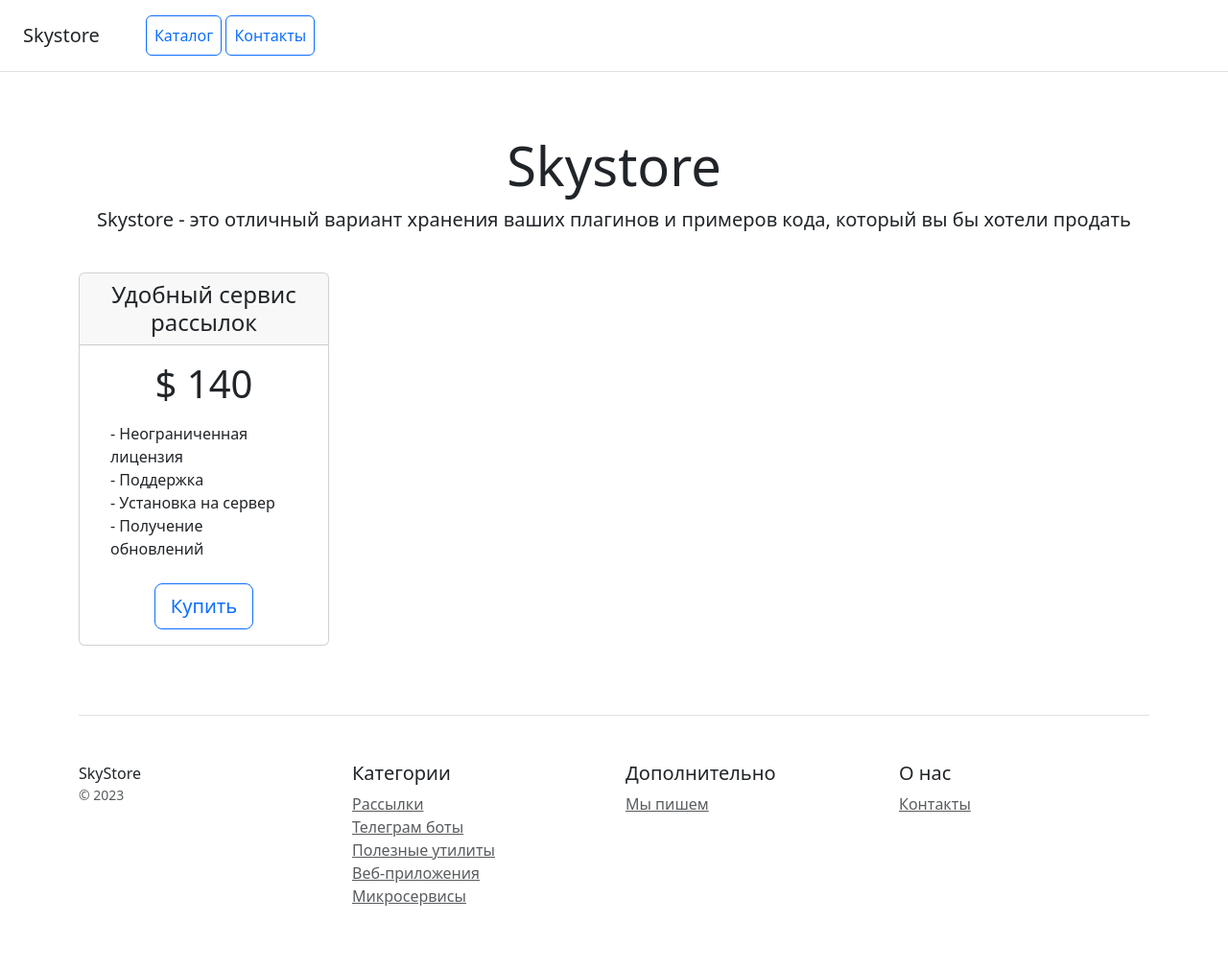
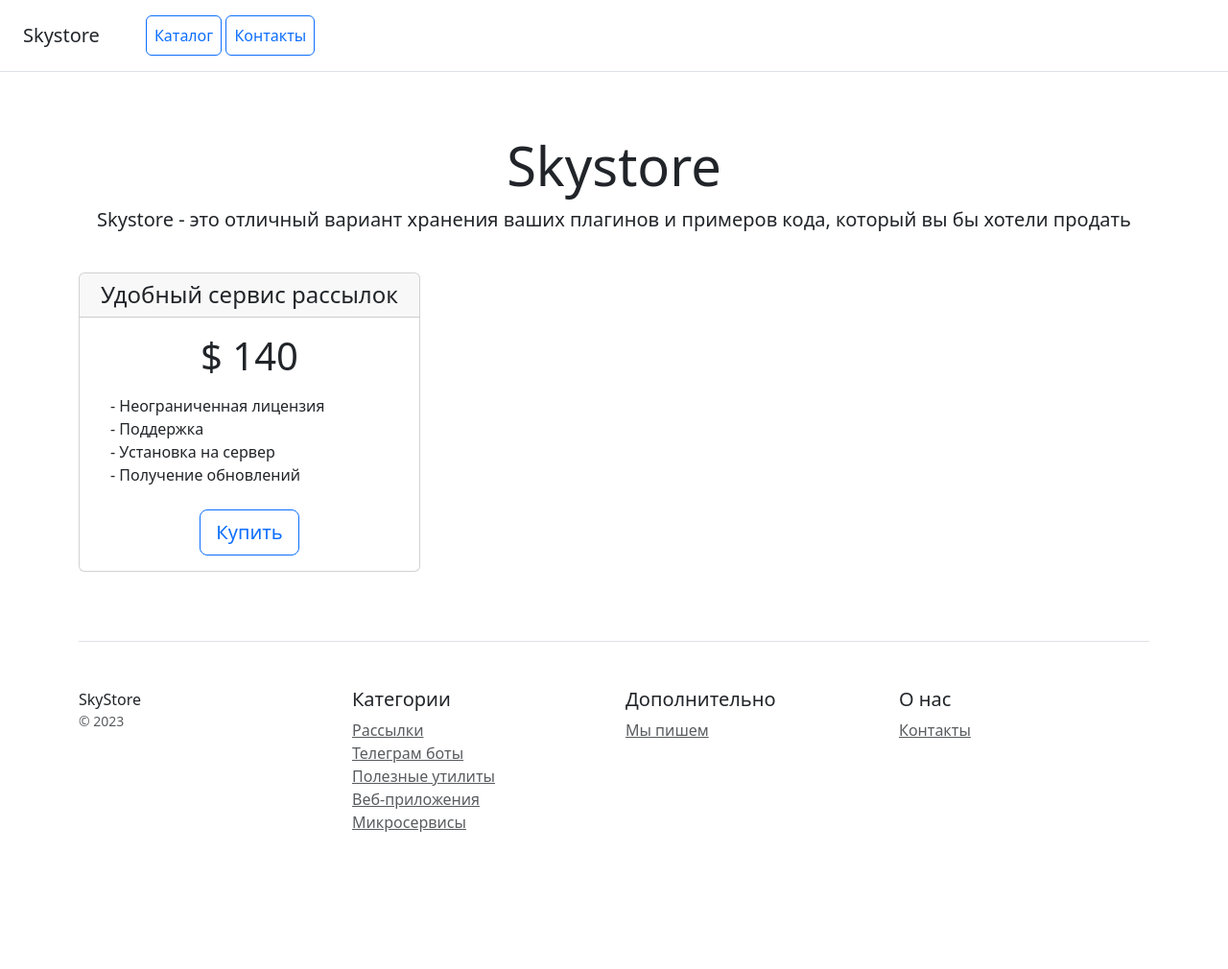
Before and after one commit to IliaGirko/online_store, a Django app: page /home/ in a window 1280 px wide. Shown: the whole page at 96% size. After the commit the page ends 867 px from the top, so only its background shows below. Run offline with Django 5.2, Linux system fonts and the light colour scheme.

Commit message:
Init branch feature/task03

```diff
--- /dev/null
+++ b/catalog/templates/header.html
@@ -0,0 +1,7 @@
+<div class="d-flex flex-column flex-md-row align-items-center p-3 px-md-4 mb-3 bg-white border-bottom box-shadow">
+    <h5 class="my-0 mr-md-auto font-weight-normal">Skystore</h5>
+    <nav class="ms-5">
+        <a class="p-2 btn btn-outline-primary" href="/">Каталог</a>
+        <a class="p-2 btn btn-outline-primary" href="/contacts/">Контакты</a>
+    </nav>
+</div>
--- a/catalog/templates/home.html
+++ b/catalog/templates/home.html
@@ -2,18 +2,13 @@
 <html lang="en">
 <head>
     <meta charset="utf-8">
-    <meta name="viewport" content="width=device-width, initial-scale=1">
+    <meta name="viewport" content="width=device-width, initial-scale=1.0">
     <title>Skystore</title>
     <link type="text/css" href="/static/css/bootstrap.min.css" rel="stylesheet">
 </head>
 <body>
-<div class="d-flex flex-column flex-md-row align-items-center p-3 px-md-4 mb-3 bg-white border-bottom box-shadow">
-    <h5 class="my-0 mr-md-auto font-weight-normal">Skystore</h5>
-    <nav class="ms-5">
-        <a class="p-2 btn btn-outline-primary" href="/">Каталог</a>
-        <a class="p-2 btn btn-outline-primary" href="/contacts/">Контакты</a>
-    </nav>
-</div>
+
+{% include "header.html" %}
 
 <div class="pricing-header px-3 py-3 pt-md-5 pb-md-4 mx-auto text-center">
     <h1 class="display-4">Skystore</h1>
@@ -23,7 +18,7 @@
 
 <div class="container">
     <div class="row text-center">
-        <div class="col-3">
+        <div class="col-4">
             <div class="card mb-4 box-shadow">
                 <div class="card-header">
                     <h4 class="my-0 font-weight-normal">Удобный сервис рассылок</h4>
--- a/catalog/urls.py
+++ b/catalog/urls.py
@@ -7,4 +7,5 @@ app_name = CatalogConfig.name
 urlpatterns = [
     path("home/", views.home, name="home"),
     path("contacts/", views.contacts, name="contacts"),
+    path("get_product/", views.get_product, name="get_product"),
 ]
--- a/catalog/views.py
+++ b/catalog/views.py
@@ -1,5 +1,6 @@
 from django.shortcuts import render
 from django.http import HttpResponse
+from catalog.models import Product, Category
 
 def home(request):
     return render(request, "home.html")
@@ -10,3 +11,9 @@ def contacts(request):
         name = request.POST.get("name")
         return HttpResponse(f"{name} спасибо, за обращение. Мы свяжемся с Вами в ближайшее время.")
     return render(request, "contacts.html")
+
+
+def get_product(request, pk):
+    product = Product.objects.get(pk=pk)
+    context = {"product": product}
+    return render(request, "product.html", context)
```
Also changed, not shown: catalog/templates/get_product.html (added, +10 -0 lines).
